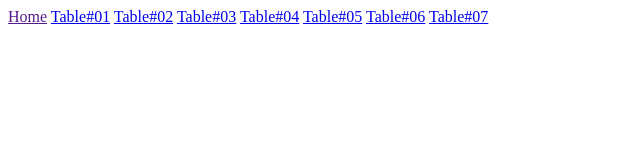
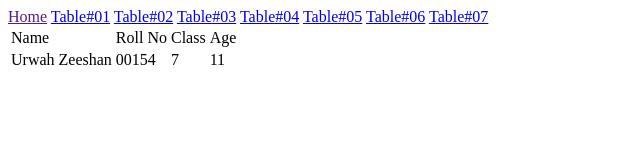
Before and after one commit to zeeshan2468/Assigment-08, a plain HTML site: page index.html in a window 1280 px wide. Shown: the whole page, without its empty margins (0-640 px from the left). Drawn offline with Linux system fonts and the light colour scheme.

Commit message:
Update index.html

```diff
--- a/index.html
+++ b/index.html
@@ -14,5 +14,19 @@
     <a href="pages/table5.html">Table#05</a>
     <a href="pages/table6.html">Table#06</a>
     <a href="pages/table7.html">Table#07</a>
+    <table boeder="1">
+        <tr>
+            <td>Name</td>
+            <td>Roll No</td>
+            <td>Class</td>
+            <td>Age</td>
+        </tr>
+        <tr>
+            <td>Urwah Zeeshan</td>
+            <td>00154</td>
+            <td>7</td>
+            <td>11</td>
+        </tr>
+    </table>
 </body>
 </html>
```
